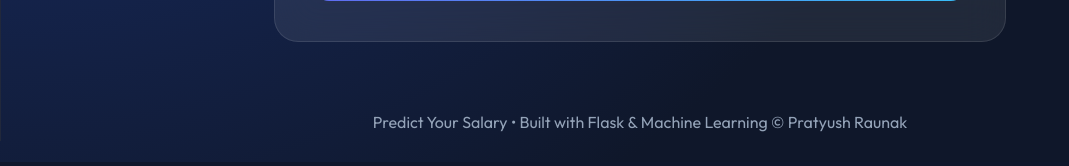
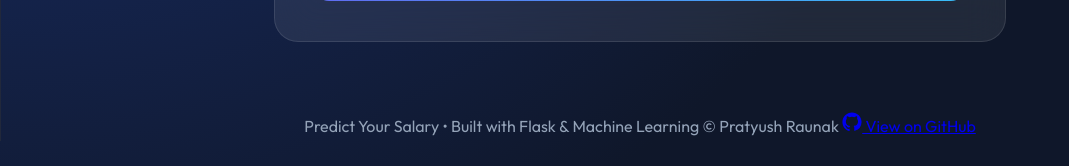
Before and after one commit to PR0801/Salary_Prediction, a Flask app: page / in a window 1280 px wide. Shown: the part 739-905 px from the top of the page, without its empty margins (0-1069 px from the left). Run offline with Flask 3, Linux system fonts and the light colour scheme; parts of the project's set-up code (start-up, migrations or seed data) failed here and were passed over.

Commit message:
Update index.html

```diff
--- a/templates/index.html
+++ b/templates/index.html
@@ -463,6 +463,15 @@
 
     <footer>
       Predict Your Salary • Built with Flask &amp; Machine Learning © Pratyush Raunak
+      <a href="https://github.com/PR0801/Salary_Prediction"
+       target="_blank"
+       class="github-btn">
+        <svg xmlns="http://www.w3.org/2000/svg" width="20" height="20"
+             viewBox="0 0 24 24" fill="currentColor">
+            <path d="M12 .5C5.65.5.5 5.65.5 12c0 5.08 3.29 9.38 7.86 10.9.57.1.78-.25.78-.55v-2.14c-3.2.7-3.88-1.54-3.88-1.54-.52-1.33-1.27-1.68-1.27-1.68-1.04-.71.08-.7.08-.7 1.15.08 1.75 1.18 1.75 1.18 1.02 1.75 2.67 1.25 3.32.96.1-.74.4-1.25.73-1.54-2.56-.29-5.26-1.28-5.26-5.69 0-1.26.45-2.3 1.18-3.11-.12-.29-.51-1.47.11-3.06 0 0 .96-.31 3.15 1.19a10.9 10.9 0 0 1 5.74 0c2.19-1.5 3.15-1.19 3.15-1.19.62 1.59.23 2.77.11 3.06.73.81 1.18 1.85 1.18 3.11 0 4.42-2.7 5.39-5.28 5.68.41.35.77 1.04.77 2.1v3.11c0 .31.21.66.79.55A11.5 11.5 0 0 0 23.5 12C23.5 5.65 18.35.5 12 .5z"/>
+        </svg>
+        View on GitHub
+    </a>
     </footer>
   </body>
 </html>
```
